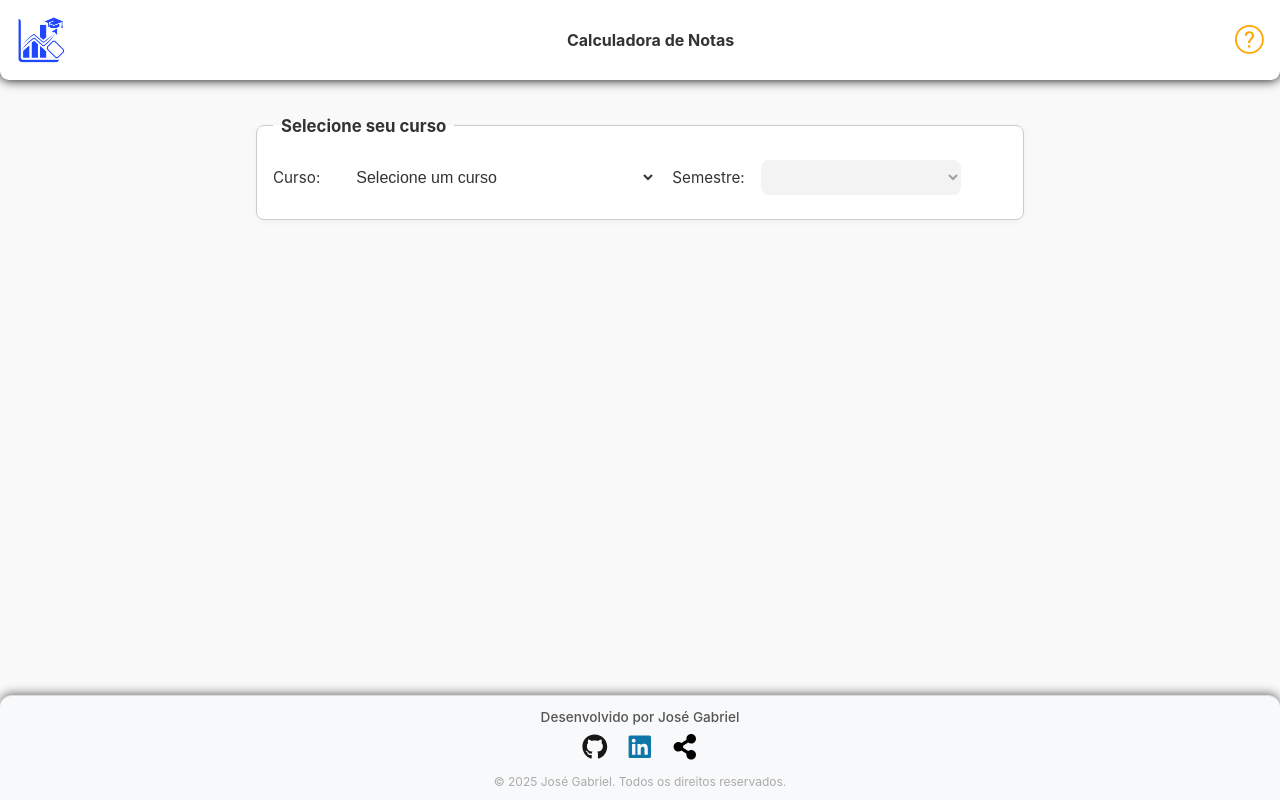
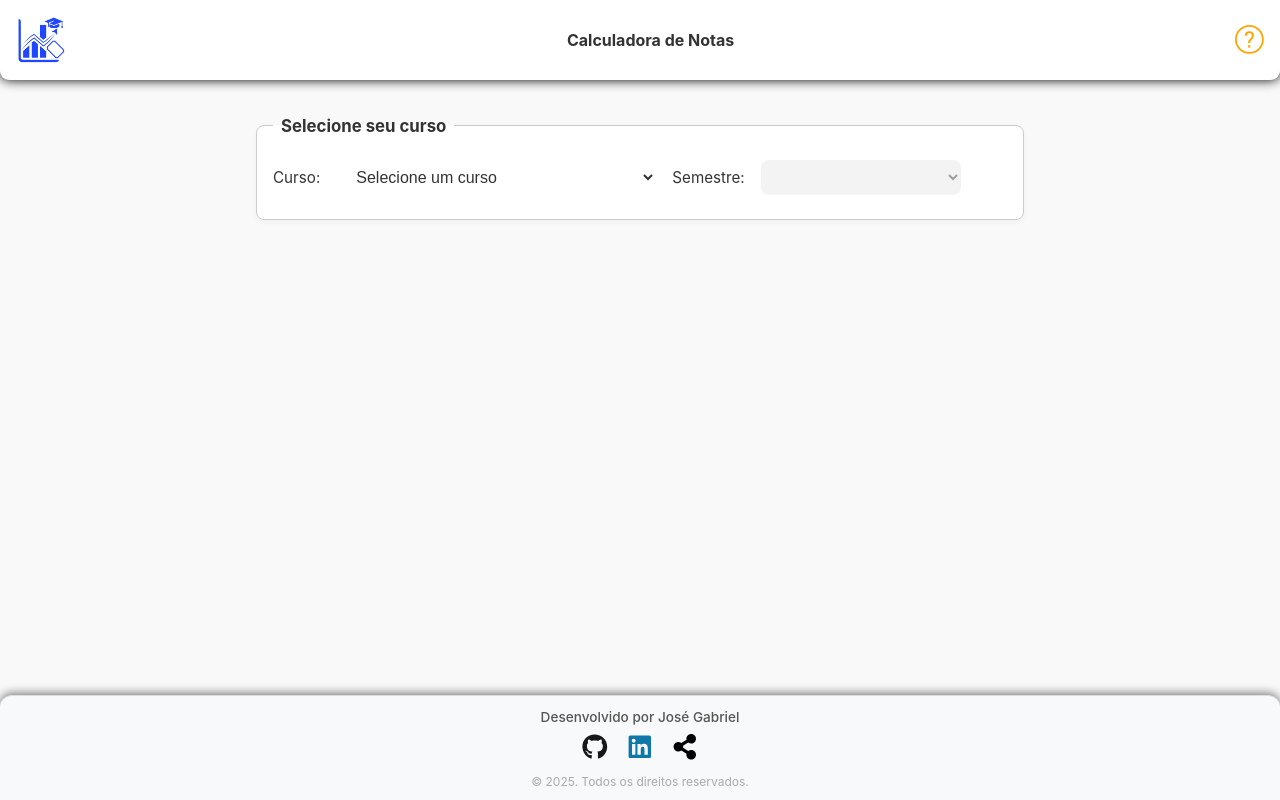
Before and after one commit to Gabriieu/CALCULADORA-NOTAS-FESA, a React (Vite) app: page / in a window 1280 px wide. Built offline with nearby package versions, Linux system fonts and the light colour scheme.

Commit message:
feat: add atualização automática do ano

```diff
--- a/src/components/footer/footer.components.tsx
+++ b/src/components/footer/footer.components.tsx
@@ -29,11 +29,11 @@ export const FooterComponent = () => {
         <ShareButton />
       </div>
       <div id="footer-note">
-        {2025 - new Date().getFullYear() === 0 ? (
-          <span>© 2025 José Gabriel. Todos os direitos reservados.</span>
+        {new Date().getFullYear() === 2025 ? (
+          <span>© 2025. Todos os direitos reservados.</span>
         ) : (
           <span>
-            © 2025 - {new Date().getFullYear()} José Gabriel. Todos os direitos
+            © 2025 - {new Date().getFullYear()}. Todos os direitos
             reservados.
           </span>
         )}
```
